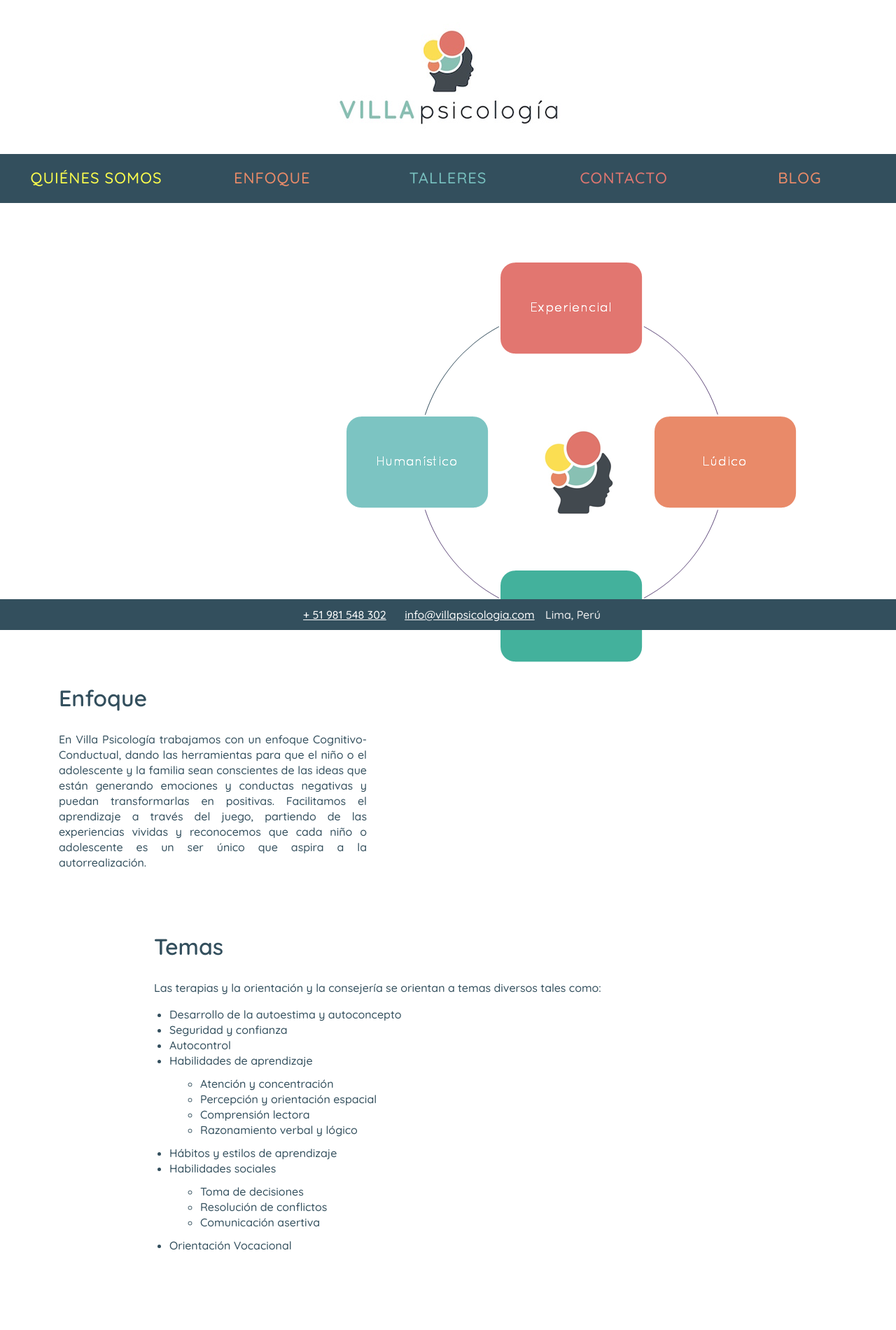
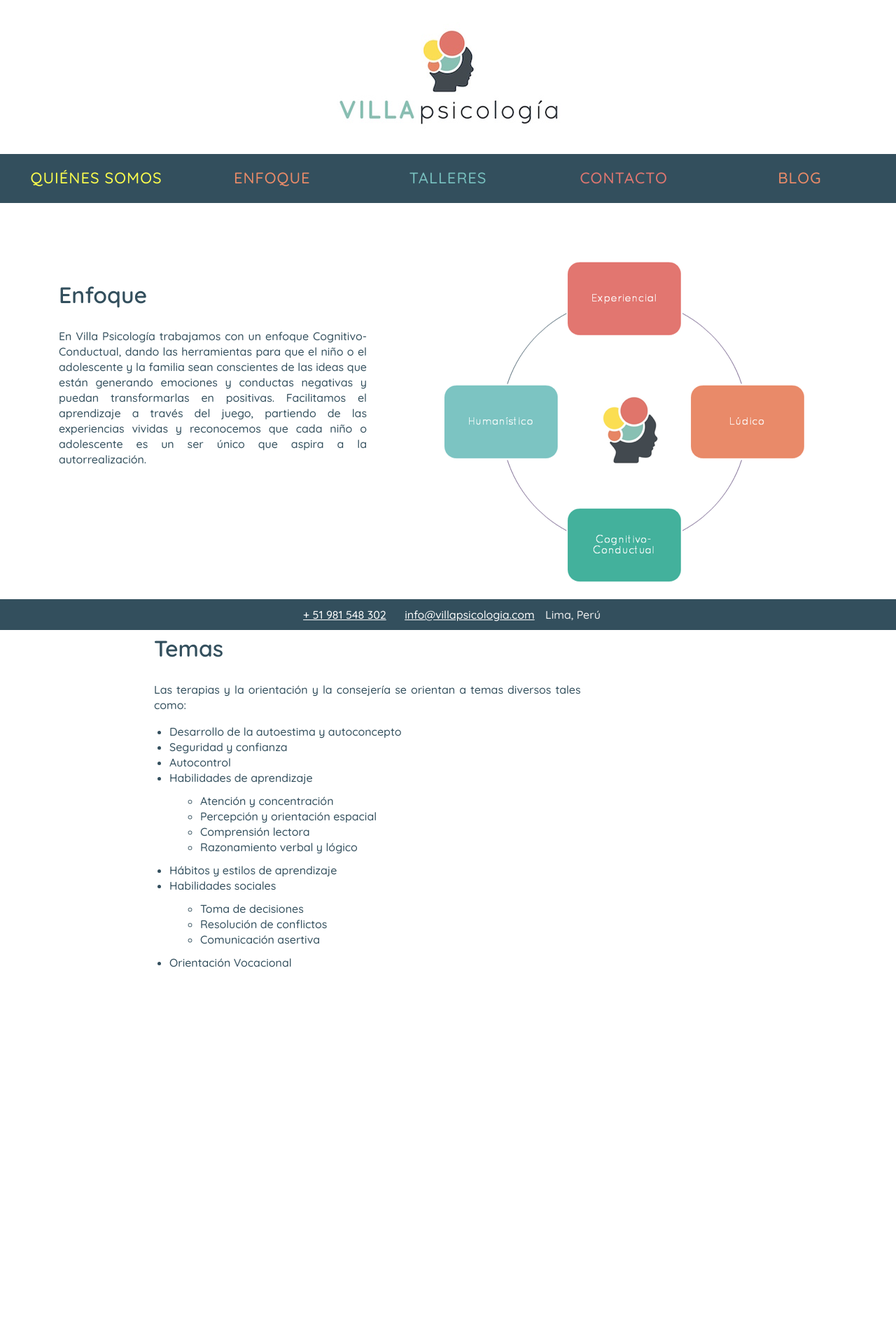
Before and after one commit to rociopaez/villapsicologia, a Jekyll site: the page built from enfoque.html, in a window 1280 px wide. Shown: the whole page at 70% size. Built offline with Jekyll 4.4.1, drawn with Linux system fonts in a browser that asks for light colours; after the commit the page ends 1496 px from its top, so only the background shows below that.

Commit message:
Fix enfoque

```diff
--- a/css/base.scss
+++ b/css/base.scss
@@ -194,7 +194,7 @@ li ul {
       padding-left: 220px;
 
       p, ul {
-        width: 800px;
+        width: 60%;
       }
     }
   }
--- a/enfoque.html
+++ b/enfoque.html
@@ -5,7 +5,7 @@ body_class: enfoque
 
 <article class="intro">
   <figure>
-    <img src="/img/enfoque.png" alt="Enfoque">
+    <img src="/img/enfoque_1.png" alt="Enfoque">
     <figcaption>
       <h1>Enfoque</h1>
       <p>
```
Also changed, not shown: img/enfoque_1.png (added).
